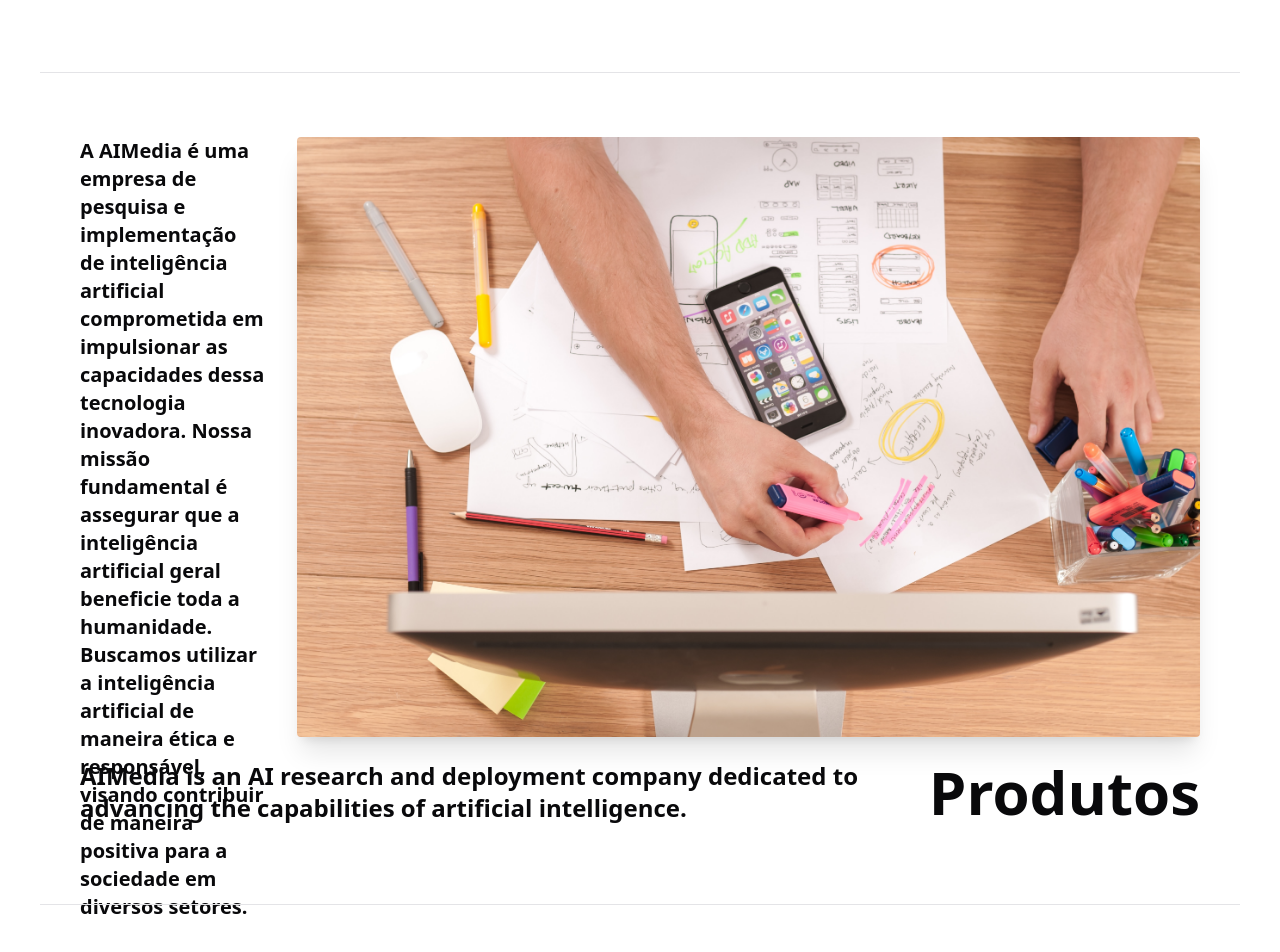
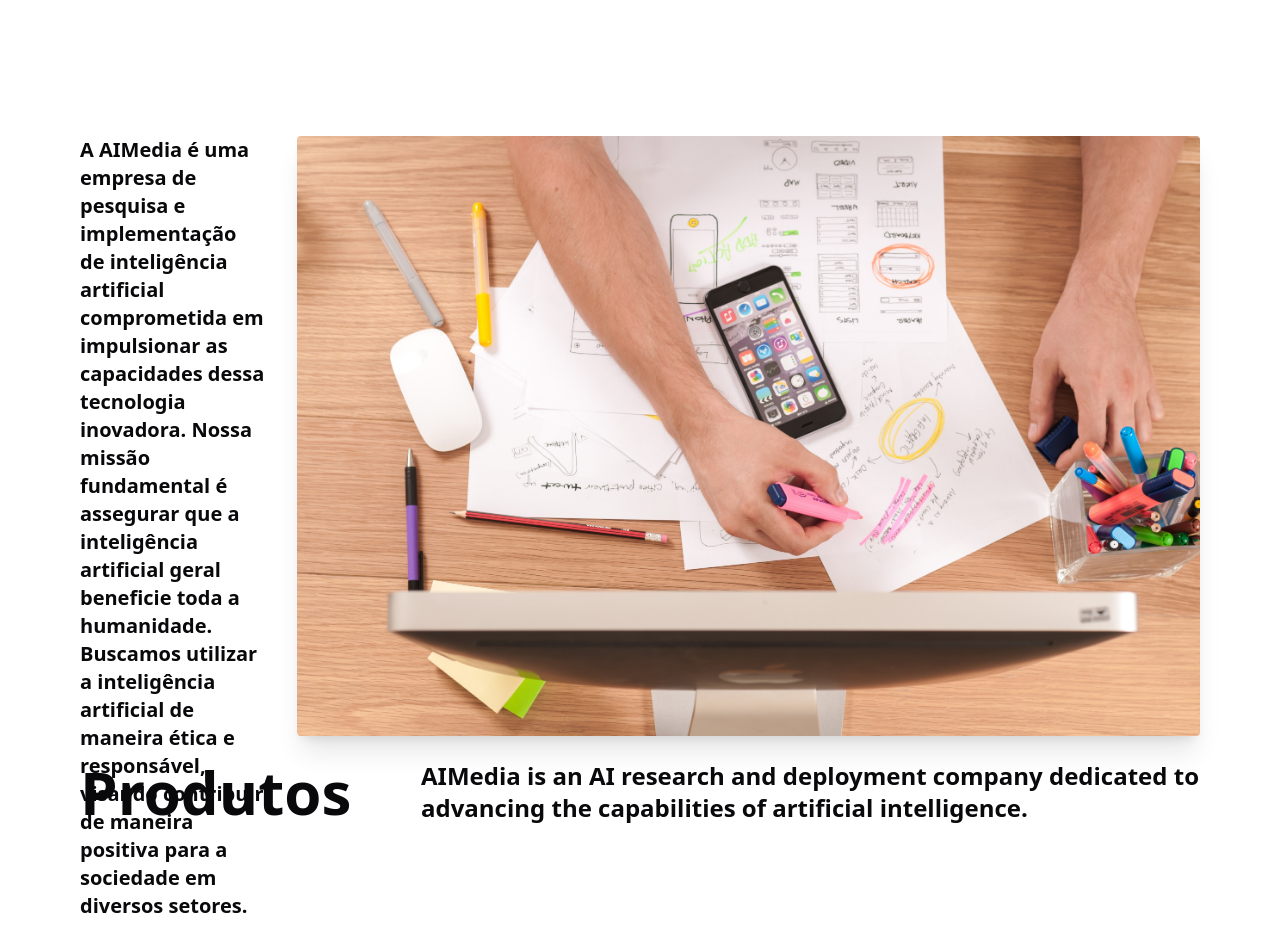
Before and after one commit to RelancioBorgesDev/AI-Media, a Next.js app: page / in a window 1280 px wide. Shown: the part 920-1872 px from the top of the page. Built offline with nearby package versions, Linux system fonts and the light colour scheme.

Commit message:
feat: componetizando a pagina de introducao do projeto

```diff
--- /dev/null
+++ b/src/app/(intro)/_intro_components/intro-header/intro-header.tsx
@@ -0,0 +1,51 @@
+"use client";
+import Logo from "@/components/logo";
+import { ChevronDown, MoveUpRight } from "lucide-react";
+import Link from "next/link";
+import React from "react";
+import { Link as ScrollLink } from "react-scroll";
+
+export default function IntroHeader() {
+  return (
+    <header className="flex items-center justify-between z-40 p-4 rounded">
+      <Logo />
+      <ul className="flex gap-8 items-center">
+        <li></li>
+        <li>
+          <ScrollLink
+            to={"sobre"}
+            smooth={true}
+            duration={500}
+            offset={0}
+            activeClass={"text-zinc-950 dark:text-slate-300 ml-6"}
+            className="flex gap-2 items-center cursor-pointer text-xl hover:rounded-full hover:bg-slate-100/10 p-2 duration-500 transition-all ease-in-out"
+            spy={true}
+          >
+            Sobre
+            <ChevronDown />
+          </ScrollLink>
+        </li>
+        <li>
+          <ScrollLink
+            to={"produtos"}
+            smooth={true}
+            duration={500}
+            offset={-50}
+            activeClass={"text-zinc-950 dark:text-slate-300 ml-6"}
+            className="flex gap-2 items-center cursor-pointer text-xl hover:rounded-full hover:bg-slate-100/10 p-2 duration-500 transition-all ease-in-out"
+            spy={true}
+          >
+            Produtos
+            <ChevronDown />
+          </ScrollLink>
+        </li>
+      </ul>
+      <button className="bg-[#09090D] p-2 rounded-full hover:brightness-110  duration-100 group">
+        <Link href={"/auth"} className="flex gap-2 items-center font-bold">
+          Sign in
+          <MoveUpRight className="group-hover:scale-125" />
+        </Link>
+      </button>
+    </header>
+  );
+}
--- /dev/null
+++ b/src/app/(intro)/_intro_components/intro-info/intro-info.tsx
@@ -0,0 +1,31 @@
+"use client";
+import { Separator } from "@radix-ui/react-separator";
+import React, { ReactNode } from "react";
+
+interface IntroInfoProps {
+  section_id: string;
+  info_title: string;
+  info_description: string;
+  children: ReactNode;
+}
+
+export default function IntroInfo({
+  section_id,
+  info_title,
+  info_description,
+  children,
+}: IntroInfoProps) {
+  return (
+    <section
+      id={section_id}
+      className="h-screen px-10 py-5 flex flex-col gap-16"
+    >
+      <header className="flex items-center justify-between px-10 py-4">
+        <h1 className="text-6xl font-bold">{info_title}</h1>
+        <p className="w-[779px] text-2xl font-bold">{info_description}</p>
+      </header>
+      <Separator orientation="horizontal" className=" text-white" />
+      <div className="px-10 flex justify-center gap-8">{children}</div>
+    </section>
+  );
+}
--- a/src/app/page.tsx
+++ b/src/app/page.tsx
@@ -1,13 +1,8 @@
-"use client";
-import Logo from "@/components/logo";
-import { ChevronDown, MoveUpRight } from "lucide-react";
-import Link from "next/link";
-import React from "react";
 import Image from "next/image";
 import banner from "@/assets/banner-intro.jpg";
 import social from "@/assets/social-media.jpg";
-import { Separator } from "@/components/ui/separator";
-import { Link as ScrollLink } from "react-scroll";
+import IntroHeader from "./(intro)/_intro_components/intro-header/intro-header";
+import IntroInfo from "./(intro)/_intro_components/intro-info/intro-info";
 
 export default function Home() {
   return (
@@ -16,46 +11,7 @@ export default function Home() {
         <div className="absolute h-screen bg-cover bg-no-repeat bg-center top-0 bottom-0 right-0 left-0 pointer-events-none">
           <div className="bg-intro opacity-25 h-screen"></div>
         </div>
-        <header className="flex items-center justify-between z-40 p-4 rounded">
-          <Logo />
-          <ul className="flex gap-8 items-center">
-            <li></li>
-            <li>
-              <ScrollLink
-                to={"sobre"}
-                smooth={true}
-                duration={500}
-                offset={0}
-                activeClass={"text-zinc-950 dark:text-slate-300 ml-6"}
-                className="flex gap-2 items-center cursor-pointer text-xl hover:rounded-full hover:bg-slate-100/10 p-2 duration-500 transition-all ease-in-out"
-                spy={true}
-              >
-                Sobre
-                <ChevronDown />
-              </ScrollLink>
-            </li>
-            <li>
-              <ScrollLink
-                to={"produtos"}
-                smooth={true}
-                duration={500}
-                offset={-50}
-                activeClass={"text-zinc-950 dark:text-slate-300 ml-6"}
-                className="flex gap-2 items-center cursor-pointer text-xl hover:rounded-full hover:bg-slate-100/10 p-2 duration-500 transition-all ease-in-out"
-                spy={true}
-              >
-                Produtos
-                <ChevronDown />
-              </ScrollLink>
-            </li>
-          </ul>
-          <button className="bg-[#09090D] p-2 rounded-full hover:brightness-110  duration-100 group">
-            <Link href={"/auth"} className="flex gap-2 items-center font-bold">
-              Sign in
-              <MoveUpRight className="group-hover:scale-125" />
-            </Link>
-          </button>
-        </header>
+        <IntroHeader />
         <section className="h-header-subtract-intro flex flex-col  justify-end gap-4">
           <p className="text-white text-5xl text-left leading-tight font-bold">
             Produzindo Conteúdo Social
@@ -66,43 +22,31 @@ export default function Home() {
           </button>
         </section>
       </section>
-      <section id="sobre" className="h-screen px-10 py-5 flex flex-col gap-16">
-        <header className="flex items-center justify-between px-10 py-4">
-          <h1 className="text-6xl font-bold">Sobre</h1>
-          <p className="w-[779px] text-2xl font-bold">
-            AIMedia is an AI research and deployment company dedicated to
-            advancing the capabilities of artificial intelligence.
-          </p>
-        </header>
-        <Separator orientation="horizontal" className=" text-white" />
-        <div className="px-10 flex justify-center gap-8">
+      <IntroInfo
+        section_id="sobre"
+        info_title="Sobre"
+        info_description="AIMedia is an AI research and deployment company dedicated to advancing the capabilities of artificial intelligence."
+      >
         <p className="w-1/2 font-semibold text-xl">
           A AIMedia é uma empresa de pesquisa e implementação de inteligência
-            artificial comprometida em impulsionar as capacidades dessa
-            tecnologia inovadora. Nossa missão fundamental é assegurar que a
-            inteligência artificial geral beneficie toda a humanidade. Buscamos
-            utilizar a inteligência artificial de maneira ética e responsável,
-            visando contribuir de maneira positiva para a sociedade em diversos
-            setores.
+          artificial comprometida em impulsionar as capacidades dessa tecnologia
+          inovadora. Nossa missão fundamental é assegurar que a inteligência
+          artificial geral beneficie toda a humanidade. Buscamos utilizar a
+          inteligência artificial de maneira ética e responsável, visando
+          contribuir de maneira positiva para a sociedade em diversos setores.
         </p>
         <Image
           src={banner}
           alt=""
           className="w-full h-[600px] shadow-xl rounded"
         />
-        </div>
-      </section>
+      </IntroInfo>
 
-      <section id="produtos" className=" px-10 py-5 flex flex-col gap-16">
-        <header className="flex flex-row-reverse items-center justify-between px-10 py-4">
-          <h1 className="text-6xl font-bold">Produtos</h1>
-          <p className="w-[779px] text-2xl font-bold">
-            AIMedia is an AI research and deployment company dedicated to
-            advancing the capabilities of artificial intelligence.
-          </p>
-        </header>
-        <Separator orientation="horizontal" className=" text-white" />
-        <div className="px-10 flex justify-between gap-8">
+      <IntroInfo
+        section_id="produtos"
+        info_title="Produtos"
+        info_description=" AIMedia is an AI research and deployment company dedicated to advancing the capabilities of artificial intelligence."
+      >
         <div className="flex flex-col gap-4">
           <Image
             src={social}
@@ -122,8 +66,7 @@ export default function Home() {
           />
           <p className="text-xl font-bold">Gerador de Conteúdo</p>
         </div>
-        </div>
-      </section>
+      </IntroInfo>
     </div>
   );
 }
```
Lines whose indentation alone changed are shown as unchanged.
